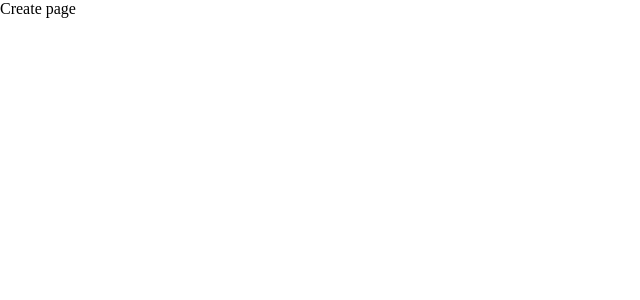
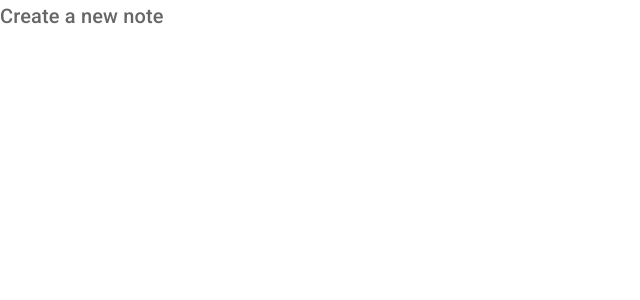
Before and after one commit to ibotchori/material-ui-react-note-project, a React (Create React App) app: page /create in a window 1280 px wide. Shown: the top 300 px of the page, without its empty margins (0-640 px from the left). Built offline with nearby package versions, Linux system fonts and the light colour scheme.

Commit message:
Typography

```diff
--- a/src/pages/Create.js
+++ b/src/pages/Create.js
@@ -1,9 +1,17 @@
-import React from 'react'
+import React from "react";
+import Typography from "@mui/material/Typography";
 
 export default function Create() {
   return (
     <div>
-      Create page
+      <Typography
+        variant="h6"
+        color="textSecondary"
+        component="h2"
+        gutterBottom // add some margin on bottom
+      >
+        Create a new note
+      </Typography>
     </div>
-  )
+  );
 }
```
